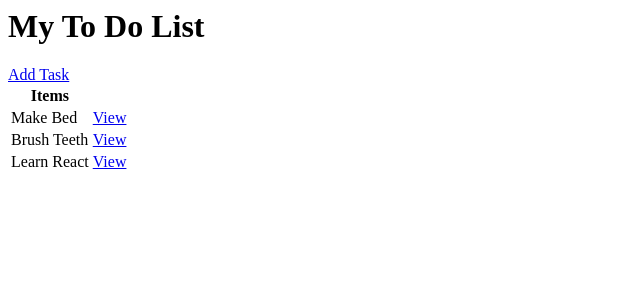
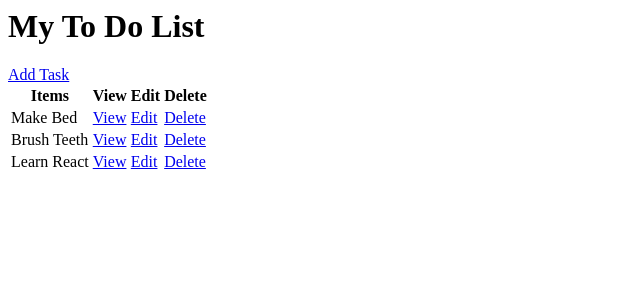
Before and after one commit to MufudziChristopher/ToDoList, a Django app: page / in a window 1280 px wide. Shown: the top 300 px of the page, without its empty margins (0-640 px from the left). Run offline with Django 5.2, Linux system fonts and the light colour scheme; data comes from the database, SQL or seed files in the repository; both versions use the stored data as it was after the commit.

Commit message:
Before Login Logout

```diff
--- a/todo_list/base/templates/base/task_list.html
+++ b/todo_list/base/templates/base/task_list.html
@@ -3,12 +3,16 @@
 <table>
     <tr>
         <th>Items</th>
-        <th></th>
+        <th>View</th>
+        <th>Edit</th>
+        <th>Delete</th>
     </tr>
     {% for task in tasks %}
     <tr>
         <td>{{task.title}}</td>
         <td><a href="{% url 'task' task.id %}">View</a></td>
+        <td><a href="{% url 'task-update' task.id %}">Edit</a></td>
+        <td><a href="{% url 'task-delete' task.id %}">Delete</a></td>
     </tr>
     {% empty %}
     <h3>No items in List</h3>
--- a/todo_list/base/urls.py
+++ b/todo_list/base/urls.py
@@ -3,7 +3,9 @@ from .views import *
 
 urlpatterns = [
     path('', TaskList.as_view(), name='tasks'),
-    path('task/<int:pk>', TaskDetail.as_view(), name='task'),
-    path('create-task/', TaskCreate.as_view(), name='task-create'),
+    path('task/<int:pk>/', TaskDetail.as_view(), name='task'),
+    path('task-create/', TaskCreate.as_view(), name='task-create'),
+    path('task-update/<int:pk>/', TaskUpdate.as_view(), name='task-update'),
+    path('task-delete/<int:pk>/', TaskDelete.as_view(), name='task-delete'),
 
 ]
--- a/todo_list/base/views.py
+++ b/todo_list/base/views.py
@@ -1,7 +1,7 @@
 from django.shortcuts import render
 from django.views.generic.list import ListView
 from django.views.generic.detail import DetailView
-from django.views.generic.edit import CreateView
+from django.views.generic.edit import CreateView, UpdateView, DeleteView
 from django.urls import reverse_lazy
 from .models import Task
 
@@ -20,3 +20,14 @@ class TaskCreate(CreateView):
     model = Task
     fields = '__all__'
     success_url = reverse_lazy('tasks')
+
+class TaskUpdate(UpdateView):
+    model = Task
+    fields = '__all__'
+    success_url = reverse_lazy('tasks')
+
+
+class TaskDelete(DeleteView):
+    model = Task
+    context_object_name = 'task'
+    success_url = reverse_lazy('tasks')
```
Also changed, not shown: todo_list/base/templates/base/task_confirm_delete.html (added, +7 -0 lines), todo_list/db.sqlite3.
